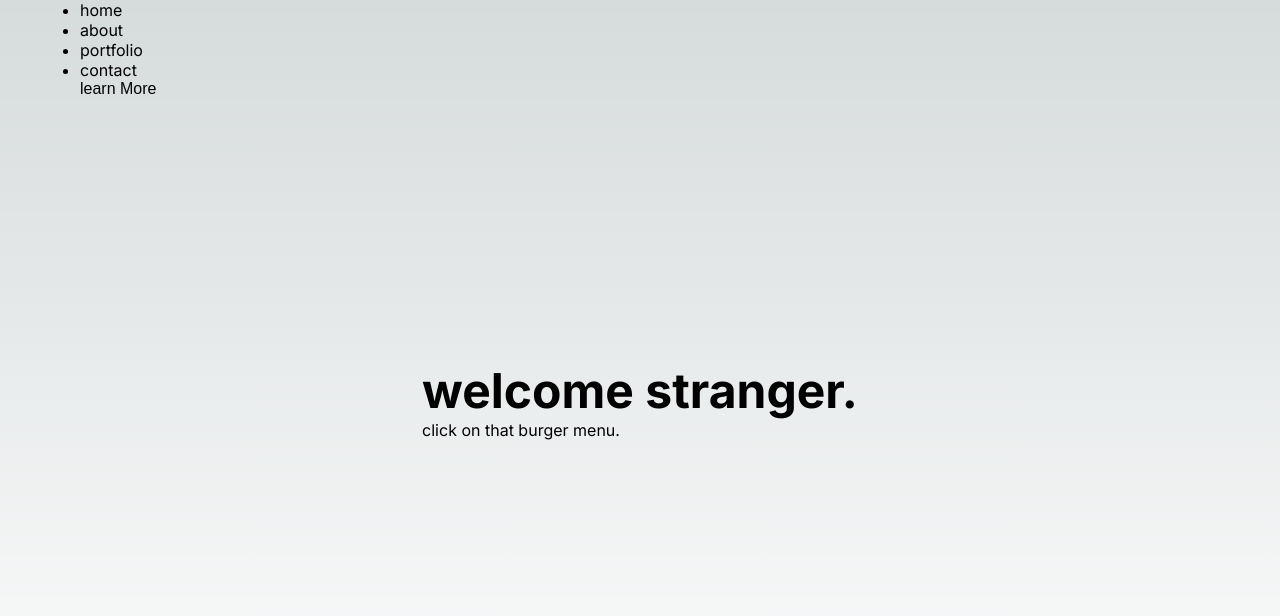
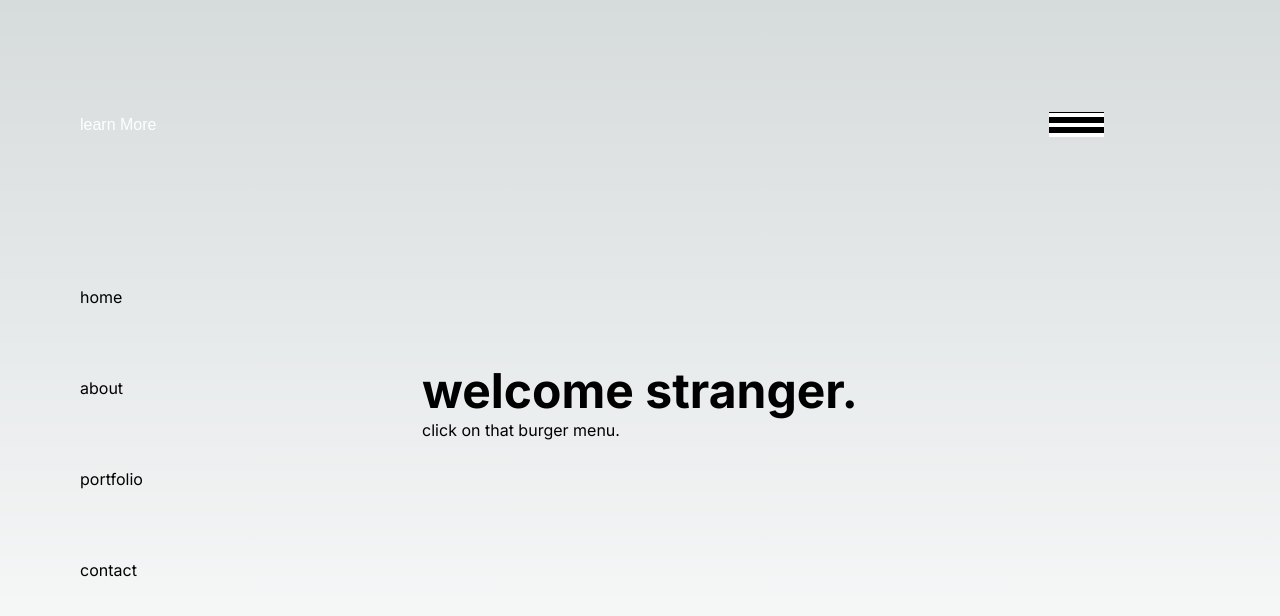
Before and after one commit to midcenturydude7/nextjs-frmotion-navbar, a Next.js app: page / in a window 1280 px wide. Shown: the top 616 px of the page. Built offline with nearby package versions, Linux system fonts and the light colour scheme.

Commit message:
Working on setting up Navbar component

```diff
--- a/src/app/components/navbar/navbar.module.scss
+++ b/src/app/components/navbar/navbar.module.scss
@@ -13,7 +13,7 @@
   .navigation {
     position: absolute;
     top: 0;
-    padding: 5rem 0 0 0;
+    padding: 7rem 0 0 0;
     width: calc(100% - 20vw);
     display: flex;
     align-items: center;
@@ -24,6 +24,90 @@
       border: none;
       font-size: 1rem;
       cursor: pointer;
+      color: #fff;
+      transition: 0.5s color;
+    }
+
+    .burgerMenuContainer {
+      content: "";
+      width: 55px;
+      height: 25px;
+      position: relative;
+      right: 0;
+      cursor: pointer;
+      background-color: black;
+
+      .burgerMenuTrigger {
+        content: "";
+        width: 55px;
+        height: 25px;
+        position: relative;
+        right: 0;
+        cursor: pointer;
+        z-index: 100;
+      }
+
+      .burgerMenu {
+        content: "";
+        background: #fff;
+        position: absolute;
+        width: 55px;
+        height: 4px;
+        z-index: 0;
+        top: calc(25px / 2 - 1.5px);
+        transition: 0.25s width ease-in-out, 0.5s background-color ease-in-out;
+      }
+
+      .burgerMenu::after {
+        content: "";
+        background-color: white;
+        position: absolute;
+        width: 55px;
+        height: 4px;
+        transform: translateY(10px);
+        z-index: 0;
+        transition: 0.25s width ease-in-out, 0.5s background-color ease-in-out;
+      }
+
+      .burgerMenu::before {
+        content: "";
+        background-color: white;
+        position: absolute;
+        width: 55px;
+        height: 4px;
+        transform: translateY(-10px);
+        z-index: 0;
+        transition: 0.25s width ease-in-out, 0.5s background-color ease-in-out;
+      }
+
+      .burgerMenuTrigger:hover ~ .burgerMenu {
+        width: 35px;
+      }
+    }
+  }
+
+  .content {
+    position: absolute;
+    top: 30vh;
+    // display: none;
+
+    ul {
+      list-style: none;
+
+      li {
+        padding: 1rem 0;
+
+        a {
+          font-size: 3rem;
+          color: rgb(127, 127, 127);
+          transition: 0.25s color;
+        }
+
+        a:hover {
+          color: rgb(232, 232, 232);
+          transition: 0.25s color;
+        }
+      }
     }
   }
 }
```
